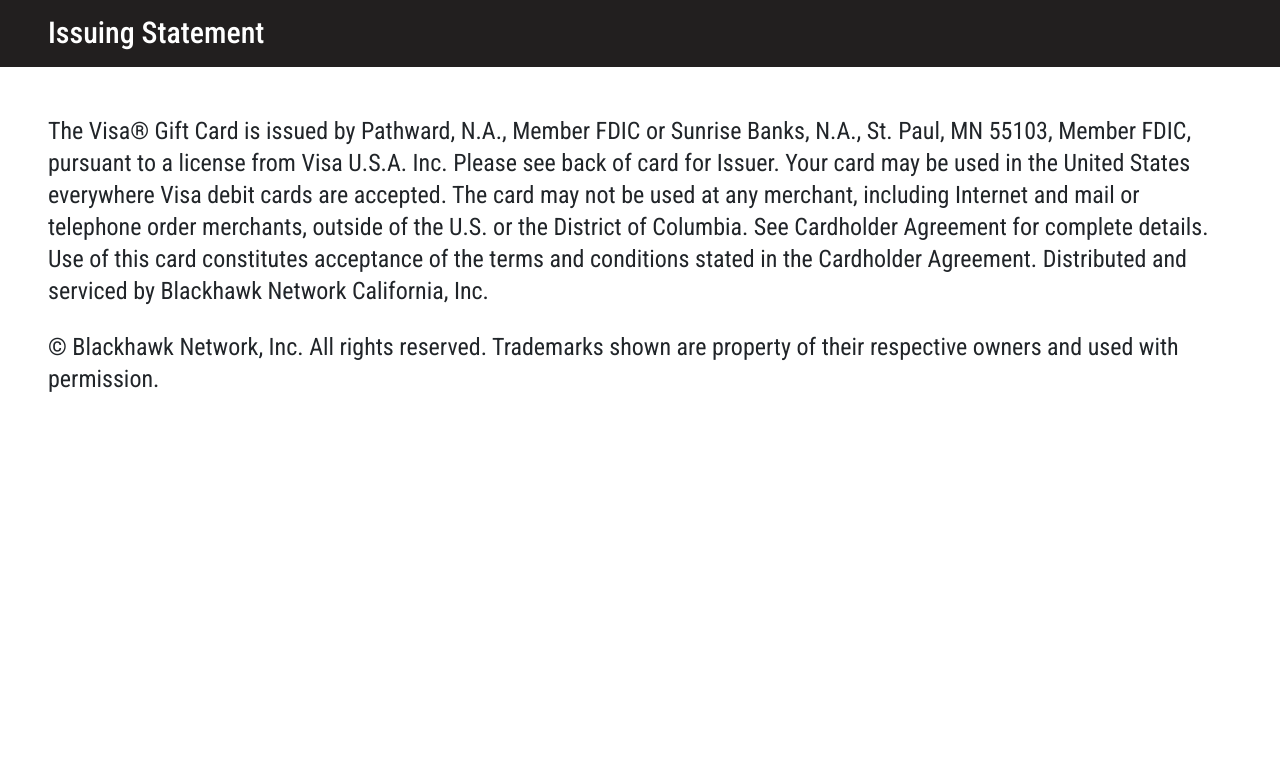
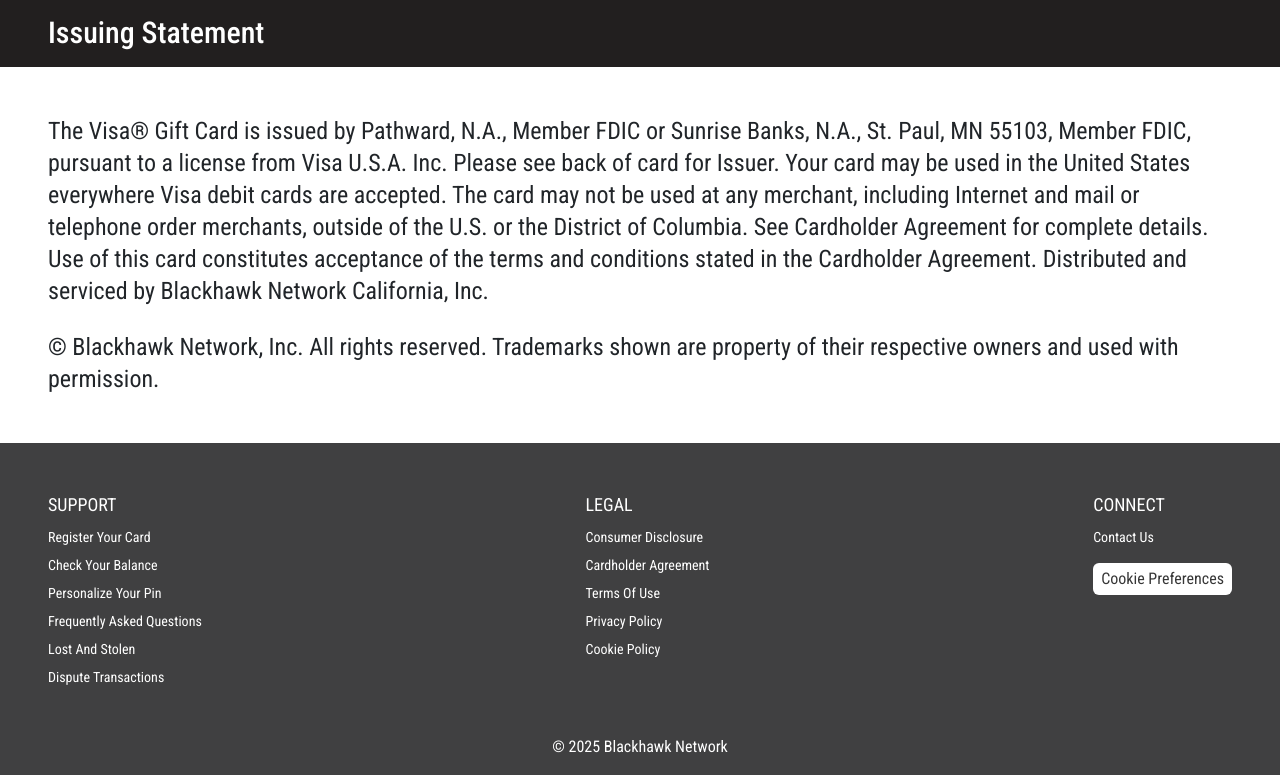
Before and after one commit to foadEbrahimi/net_bank, a PHP site: page / in a window 1280 px wide. Shown: the part 1815-2590 px from the top of the page. Before the commit the page ends 2207 px from the top, so only its background shows below. Run offline with PHP 8.4, Linux system fonts and the light colour scheme.

Commit message:
add footer

```diff
--- a/index.html
+++ b/index.html
@@ -276,5 +276,53 @@
       </div>
     </div>
     <!-- end Issuing Statement -->
+
+    <footer
+      class="bg-[#404041] pt-5 pb-3 px-5 md:px-12 lg:px-14 xl:px-24 2xl:!px-72"
+    >
+      <div class="flex items-start justify-between">
+        <div>
+          <span class="uppercase text-lg font-Regular text-white">support</span>
+          <ul
+            class="[&>*]:text-white space-y-2 mt-2 [&>*]:cursor-pointer [&>*]:text-sm [&>*]:font-Regular"
+          >
+            <li class="hover:underline">Register Your Card</li>
+            <li class="hover:underline">Check Your Balance</li>
+            <li class="hover:underline">Personalize Your Pin</li>
+            <li class="hover:underline">Frequently Asked Questions</li>
+            <li class="hover:underline">Lost And Stolen</li>
+            <li class="hover:underline">Dispute Transactions</li>
+          </ul>
+        </div>
+        <div>
+          <span class="uppercase text-lg font-Regular text-white">LEGAL</span>
+          <ul
+            class="[&>*]:text-white space-y-2 mt-2 [&>*]:cursor-pointer [&>*]:text-sm [&>*]:font-Regular"
+          >
+            <li class="hover:underline">Consumer Disclosure</li>
+            <li class="hover:underline">Cardholder Agreement</li>
+            <li class="hover:underline">Terms Of Use</li>
+            <li class="hover:underline">Privacy Policy</li>
+            <li class="hover:underline">Cookie Policy</li>
+          </ul>
+        </div>
+        <div>
+          <span class="uppercase text-lg font-Regular text-white">CONNECT</span>
+          <ul
+            class="[&>*]:text-white space-y-2 mt-2 [&>*]:cursor-pointer [&>*]:text-sm [&>*]:font-Regular"
+          >
+            <li class="hover:underline">Contact Us</li>
+          </ul>
+          <button
+            class="bg-white mt-3 px-2 py-1 rounded-md hover:underline font-Regular text-[#363636]"
+          >
+            Cookie Preferences
+          </button>
+        </div>
+      </div>
+      <span class="font-Regular flex mt-5 justify-center text-white"
+        >© 2025 Blackhawk Network</span
+      >
+    </footer>
   </body>
 </html>
--- a/src/styles/output.css
+++ b/src/styles/output.css
@@ -559,8 +559,8 @@
   margin-right: auto;
 }
 
-.mb-3 {
-  margin-bottom: 0.75rem;
+.mt-2 {
+  margin-top: 0.5rem;
 }
 
 .mt-3 {
@@ -575,14 +575,6 @@
   margin-top: 1.25rem;
 }
 
-.mt-2 {
-  margin-top: 0.5rem;
-}
-
-.mt-6 {
-  margin-top: 1.5rem;
-}
-
 .mt-8 {
   margin-top: 2rem;
 }
@@ -778,12 +688,14 @@
   margin-left: calc(1.25rem * calc(1 - var(--tw-space-x-reverse)));
 }
 
+.space-y-2 > :not([hidden]) ~ :not([hidden]) {
+  --tw-space-y-reverse: 0;
+  margin-top: calc(0.5rem * calc(1 - var(--tw-space-y-reverse)));
+  margin-bottom: calc(0.5rem * var(--tw-space-y-reverse));
+}
+
 .rounded-md {
   border-radius: 0.375rem;
-}
-
-.rounded-lg {
-  border-radius: 0.5rem;
 }
 
 .rounded-b-none {
@@ -796,9 +708,34 @@
   border-top-right-radius: 0.375rem;
 }
 
+.bg-\[\#221F1F\] {
+  --tw-bg-opacity: 1;
+  background-color: rgb(34 31 31 / var(--tw-bg-opacity, 1));
+}
+
+.bg-\[\#3784C6\] {
+  --tw-bg-opacity: 1;
+  background-color: rgb(55 132 198 / var(--tw-bg-opacity, 1));
+}
+
+.bg-\[\#404041\] {
+  --tw-bg-opacity: 1;
+  background-color: rgb(64 64 65 / var(--tw-bg-opacity, 1));
+}
+
+.bg-\[\#7CADD8\] {
+  --tw-bg-opacity: 1;
+  background-color: rgb(124 173 216 / var(--tw-bg-opacity, 1));
+}
+
 .bg-\[\#7EAED6\] {
   --tw-bg-opacity: 1;
   background-color: rgb(126 174 214 / var(--tw-bg-opacity, 1));
+}
+
+.bg-\[\#CA4E02\] {
+  --tw-bg-opacity: 1;
+  background-color: rgb(202 78 2 / var(--tw-bg-opacity, 1));
 }
 
 .bg-\[\#CD5A03\] {
@@ -910,39 +814,9 @@
   padding-right: 0.5rem;
 }
 
-.px-24 {
-  padding-left: 6rem;
-  padding-right: 6rem;
-}
-
-.px-28 {
-  padding-left: 7rem;
-  padding-right: 7rem;
-}
-
-.\!px-40 {
-  padding-left: 10rem !important;
-  padding-right: 10rem !important;
-}
-
-.py-1\.5 {
-  padding-top: 0.375rem;
-  padding-bottom: 0.375rem;
-}
-
-.py-4 {
-  padding-top: 1rem;
-  padding-bottom: 1rem;
-}
-
-.px-4 {
-  padding-left: 1rem;
-  padding-right: 1rem;
-}
-
-.py-5 {
-  padding-top: 1.25rem;
-  padding-bottom: 1.25rem;
+.py-1 {
+  padding-top: 0.25rem;
+  padding-bottom: 0.25rem;
 }
 
 .pb-0 {
@@ -957,6 +831,26 @@
   padding-bottom: 1.25rem;
 }
 
+.pt-3 {
+  padding-top: 0.75rem;
+}
+
+.pt-5 {
+  padding-top: 1.25rem;
+}
+
+.pb-3 {
+  padding-bottom: 0.75rem;
+}
+
+.text-center {
+  text-align: center;
+}
+
+.font-Black {
+  font-family: RobotoCondensed Black;
+}
+
 .font-Bold {
   font-family: RobotoCondensed Bold;
 }
@@ -984,22 +883,13 @@
   line-height: 1.75rem;
 }
 
-.text-3xl {
-  font-size: 1.875rem;
-  line-height: 2.25rem;
+.text-sm {
+  font-size: 0.875rem;
+  line-height: 1.25rem;
 }
 
-.text-4xl {
-  font-size: 2.25rem;
-  line-height: 2.5rem;
-}
-
-.text-\[23px\] {
-  font-size: 23px;
-}
-
-.text-\[22px\] {
-  font-size: 22px;
+.uppercase {
+  text-transform: uppercase;
 }
 
 .tracking-wider {
@@ -1011,18 +901,23 @@
   color: rgb(85 85 85 / var(--tw-text-opacity, 1));
 }
 
+.text-\[\#8D8C8C\] {
+  --tw-text-opacity: 1;
+  color: rgb(141 140 140 / var(--tw-text-opacity, 1));
+}
+
 .text-white {
   --tw-text-opacity: 1;
   color: rgb(255 255 255 / var(--tw-text-opacity, 1));
 }
 
-.text-\[\#8D8C8C\] {
+.text-\[\#363636\] {
   --tw-text-opacity: 1;
-  color: rgb(141 140 140 / var(--tw-text-opacity, 1));
+  color: rgb(54 54 54 / var(--tw-text-opacity, 1));
 }
 
-.text-\[\] {
-  color: ;
+.underline {
+  text-decoration-line: underline;
 }
 
 .shadow-lg {
@@ -1097,50 +992,81 @@
   color: rgb(121 121 121 / var(--tw-text-opacity, 1));
 }
 
+.hover\:underline:hover {
+  text-decoration-line: underline;
+}
+
+.hover\:underline-offset-2:hover {
+  text-underline-offset: 2px;
+}
+
 @media (min-width: 768px) {
+  .md\:\!px-12 {
+    padding-left: 3rem !important;
+    padding-right: 3rem !important;
+  }
+
   .md\:px-12 {
     padding-left: 3rem;
     padding-right: 3rem;
   }
-
-  .md\:\!px-12 {
-    padding-left: 3rem !important;
-    padding-right: 3rem !important;
-  }
 }
 
 @media (min-width: 1024px) {
+  .lg\:\!px-14 {
+    padding-left: 3.5rem !important;
+    padding-right: 3.5rem !important;
+  }
+
   .lg\:px-14 {
     padding-left: 3.5rem;
     padding-right: 3.5rem;
   }
-
-  .lg\:\!px-14 {
-    padding-left: 3.5rem !important;
-    padding-right: 3.5rem !important;
-  }
 }
 
 @media (min-width: 1280px) {
+  .xl\:\!px-24 {
+    padding-left: 6rem !important;
+    padding-right: 6rem !important;
+  }
+
   .xl\:px-24 {
     padding-left: 6rem;
     padding-right: 6rem;
   }
-
-  .xl\:\!px-24 {
-    padding-left: 6rem !important;
-    padding-right: 6rem !important;
-  }
 }
 
 @media (min-width: 1536px) {
-  .\32xl\:px-40 {
-    padding-left: 10rem;
-    padding-right: 10rem;
-  }
-
   .\32xl\:\!px-40 {
     padding-left: 10rem !important;
     padding-right: 10rem !important;
   }
+
+  .\32xl\:\!px-60 {
+    padding-left: 15rem !important;
+    padding-right: 15rem !important;
+  }
+
+  .\32xl\:\!px-72 {
+    padding-left: 18rem !important;
+    padding-right: 18rem !important;
+  }
 }
+
+.\[\&\>\*\]\:cursor-pointer>* {
+  cursor: pointer;
+}
+
+.\[\&\>\*\]\:font-Regular>* {
+  font-family: RobotoCondensed Regular;
+}
+
+.\[\&\>\*\]\:text-sm>* {
+  font-size: 0.875rem;
+  line-height: 1.25rem;
+}
+
+.\[\&\>\*\]\:text-white>* {
+  --tw-text-opacity: 1;
+  color: rgb(255 255 255 / var(--tw-text-opacity, 1));
+}
```
Also changed, not shown: other parts of src/styles/output.css (+43 -153 lines).
